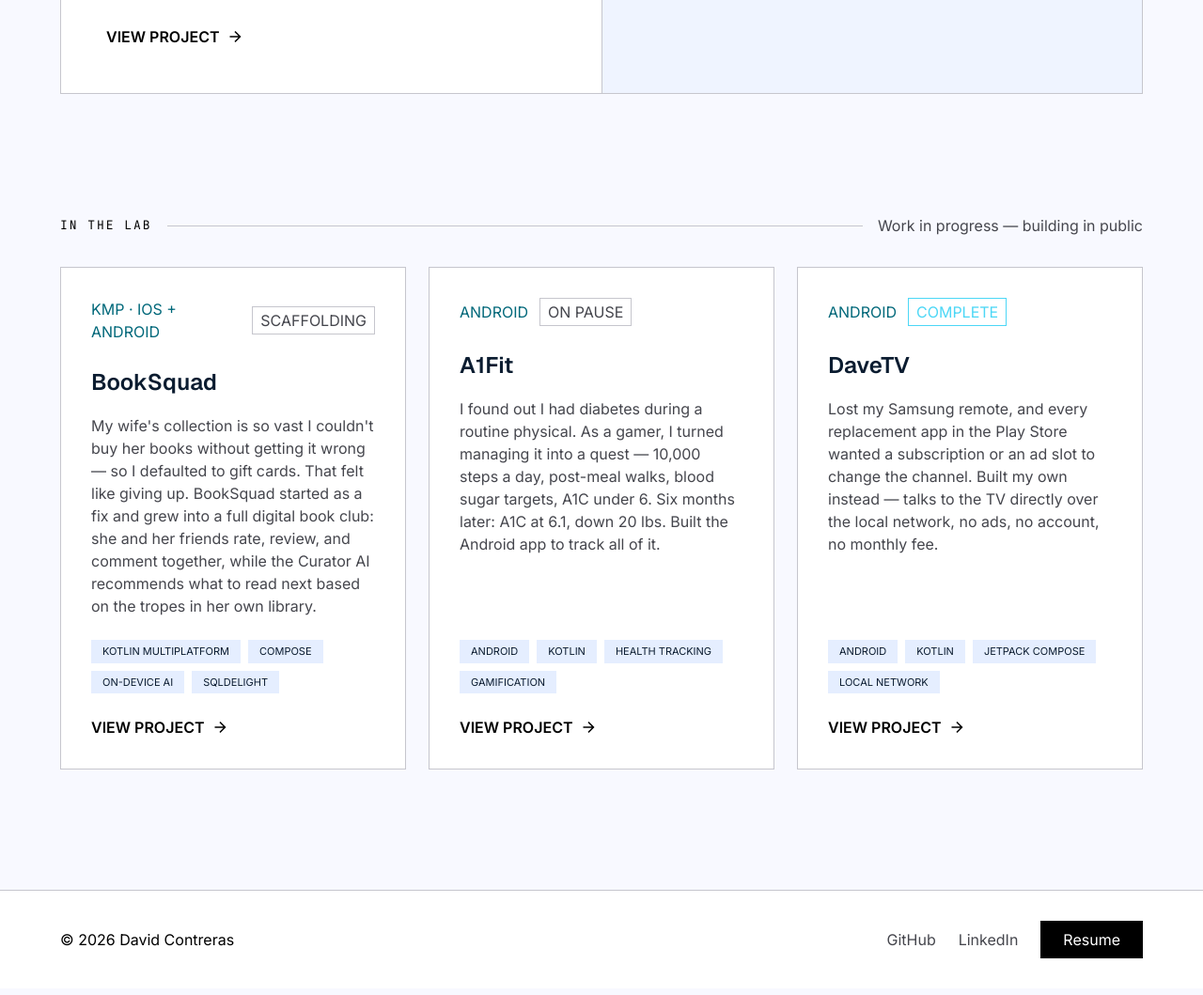
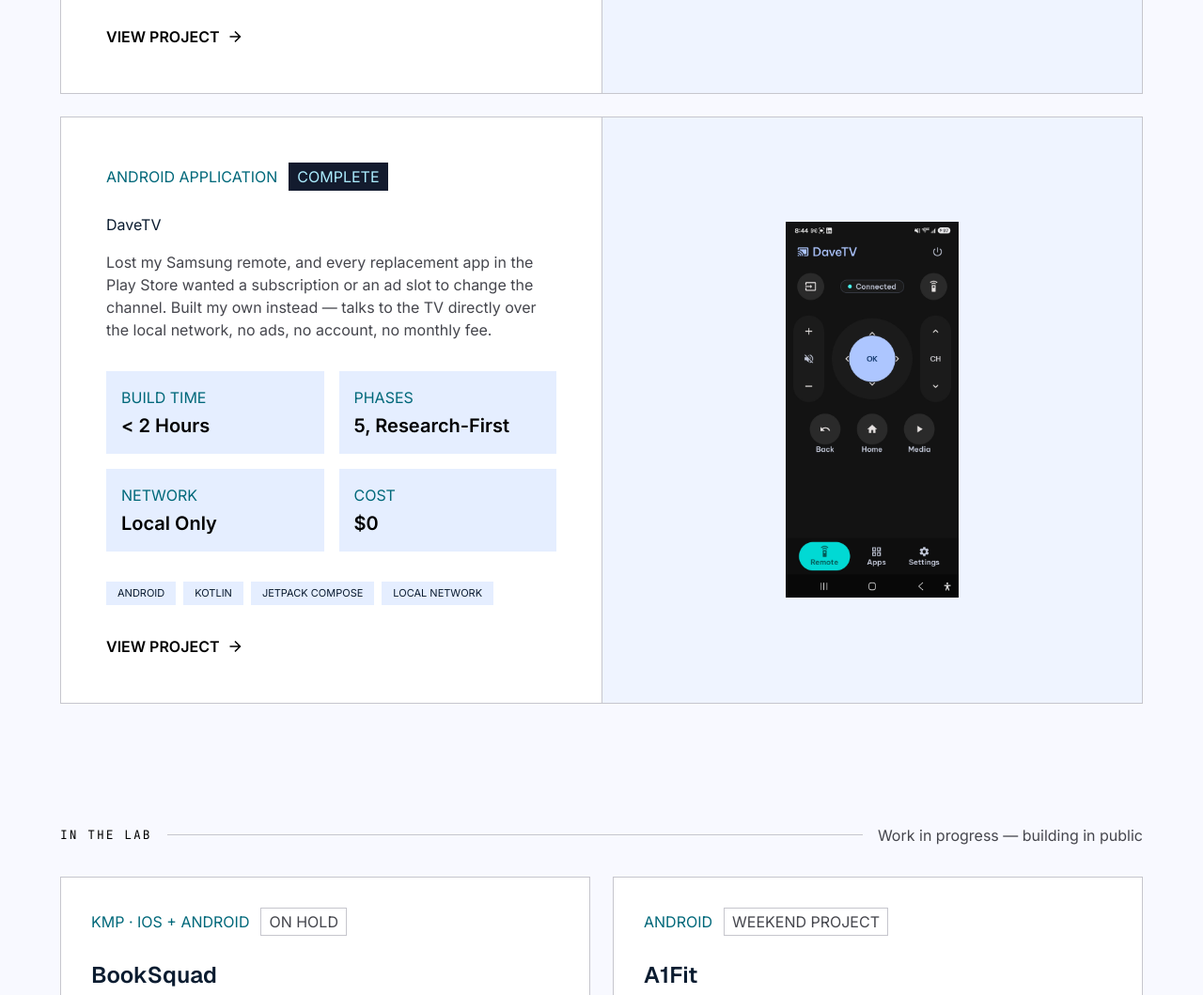
Before and after one commit to davidcon05/davidcon05.github.io, an Astro site: page /projects in a window 1280 px wide. Shown: the part 1040-2099 px from the top of the page at 94% size. Built offline with nearby package versions, Linux system fonts and the light colour scheme; Astro itself is replaced by a stand-in of ours.

Commit message:
Refresh project statuses and badge styling on Projects page
- DaveTV moves from "In the Lab" into "Completed" alongside EcoJournal,
  now as a full flagship card matching EcoJournal's treatment
- COMPLETE and IN TESTFLIGHT badges both use the filled navy/cyan
  treatment (matches blog card hover state) instead of a thin cyan
  outline, so they actually pop against the card background
- A1Fit relabeled from ON PAUSE to WEEKEND PROJECT, DaveTV's build
  time corrected from "1 Weekend" to "< 2 Hours"
- BookSquad relabeled from SCAFFOLDING/IN DEVELOPMENT to ON HOLD, and
  its ISBN-scanning feature copy now honestly describes the
  cross-platform barcode-detection snag that's actually blocking it

```diff
--- a/src/pages/projects.astro
+++ b/src/pages/projects.astro
@@ -24,12 +24,14 @@ import Footer from '../components/Footer.astro';
       </div>
     </section>
 
-    <!-- Featured: EcoJournal -->
+    <!-- Completed -->
     <section class="mb-[var(--spacing-section-gap)]">
       <div class="flex items-center gap-4 mb-8">
-        <h2 class="text-primary" style="font-family: var(--font-label-mono); font-size: var(--font-size-label-mono); letter-spacing: 0.15em;">SHIPPED</h2>
+        <h2 class="text-primary" style="font-family: var(--font-label-mono); font-size: var(--font-size-label-mono); letter-spacing: 0.15em;">COMPLETED</h2>
         <div class="h-px bg-outline-variant flex-grow"></div>
       </div>
+
+      <div class="space-y-[var(--spacing-gutter)]">
 
       <article class="border border-outline-variant bg-surface-container-lowest hover:border-secondary transition-colors group">
         <div class="grid grid-cols-1 md:grid-cols-2">
@@ -39,7 +41,7 @@ import Footer from '../components/Footer.astro';
             <div>
               <div class="flex items-center gap-3 mb-6">
                 <span class="font-[var(--font-label-mono)] text-[var(--font-size-label-mono)] text-secondary uppercase">iOS Application</span>
-                <span class="font-[var(--font-label-mono)] text-[var(--font-size-label-mono)] px-2 py-0.5 border" style="border-color: #4cd7f6; color: #4cd7f6;">IN TESTFLIGHT</span>
+                <span class="font-[var(--font-label-mono)] text-[var(--font-size-label-mono)] px-2 py-0.5 border" style="background-color: #131b2e; border-color: #131b2e; color: #acedff;">IN TESTFLIGHT</span>
               </div>
               <h2 class="mb-4" style="font-family: var(--font-headline-lg); font-size: var(--font-size-headline-lg); line-height: var(--font-size-headline-lg--line-height); font-weight: var(--font-size-headline-lg--font-weight);">
                 EcoJournal
@@ -96,6 +98,73 @@ import Footer from '../components/Footer.astro';
 
         </div>
       </article>
+
+      <!-- Featured: DaveTV -->
+      <article class="border border-outline-variant bg-surface-container-lowest hover:border-secondary transition-colors group">
+        <div class="grid grid-cols-1 md:grid-cols-2">
+
+          <!-- Left: Info -->
+          <div class="p-8 md:p-12 flex flex-col justify-between">
+            <div>
+              <div class="flex items-center gap-3 mb-6">
+                <span class="font-[var(--font-label-mono)] text-[var(--font-size-label-mono)] text-secondary uppercase">Android Application</span>
+                <span class="font-[var(--font-label-mono)] text-[var(--font-size-label-mono)] px-2 py-0.5 border" style="background-color: #131b2e; border-color: #131b2e; color: #acedff;">COMPLETE</span>
+              </div>
+              <h2 class="mb-4" style="font-family: var(--font-headline-lg); font-size: var(--font-size-headline-lg); line-height: var(--font-size-headline-lg--line-height); font-weight: var(--font-size-headline-lg--font-weight);">
+                DaveTV
+              </h2>
+              <p class="font-[var(--font-body-md)] text-[var(--font-size-body-md)] text-on-surface-variant mb-8" style="line-height: var(--font-size-body-md--line-height);">
+                Lost my Samsung remote, and every replacement app in the Play Store wanted a subscription or an ad slot to change the channel. Built my own instead — talks to the TV directly over the local network, no ads, no account, no monthly fee.
+              </p>
+
+              <div class="grid grid-cols-2 gap-4 mb-8">
+                <div class="bg-surface-container p-4">
+                  <p class="font-[var(--font-label-mono)] text-[var(--font-size-label-mono)] text-secondary mb-1">BUILD TIME</p>
+                  <p class="font-bold text-primary text-xl">&lt; 2 Hours</p>
+                </div>
+                <div class="bg-surface-container p-4">
+                  <p class="font-[var(--font-label-mono)] text-[var(--font-size-label-mono)] text-secondary mb-1">PHASES</p>
+                  <p class="font-bold text-primary text-xl">5, Research-First</p>
+                </div>
+                <div class="bg-surface-container p-4">
+                  <p class="font-[var(--font-label-mono)] text-[var(--font-size-label-mono)] text-secondary mb-1">NETWORK</p>
+                  <p class="font-bold text-primary text-xl">Local Only</p>
+                </div>
+                <div class="bg-surface-container p-4">
+                  <p class="font-[var(--font-label-mono)] text-[var(--font-size-label-mono)] text-secondary mb-1">COST</p>
+                  <p class="font-bold text-primary text-xl">$0</p>
+                </div>
+              </div>
+
+              <div class="flex flex-wrap gap-2 mb-8">
+                <span class="font-[var(--font-label-mono)] text-[11px] bg-surface-container px-3 py-1">ANDROID</span>
+                <span class="font-[var(--font-label-mono)] text-[11px] bg-surface-container px-3 py-1">KOTLIN</span>
+                <span class="font-[var(--font-label-mono)] text-[11px] bg-surface-container px-3 py-1">JETPACK COMPOSE</span>
+                <span class="font-[var(--font-label-mono)] text-[11px] bg-surface-container px-3 py-1">LOCAL NETWORK</span>
+              </div>
+            </div>
+
+            <a
+              href="/projects/davetv"
+              class="inline-flex items-center gap-2 font-bold font-[var(--font-label-mono)] text-[var(--font-size-label-mono)] text-primary group-hover:text-secondary transition-colors"
+            >
+              VIEW PROJECT
+              <span class="material-symbols-outlined" style="font-size: 18px;">arrow_forward</span>
+            </a>
+          </div>
+
+          <!-- Right: Screenshot -->
+          <div class="border-l border-outline-variant bg-surface-container-low flex items-center justify-center p-6 min-h-[400px]">
+            <img
+              src="/images/davetv-remote-ui.jpg"
+              alt="The DaveTV remote UI, showing the full button layout"
+              class="max-h-[400px] w-auto"
+            />
+          </div>
+
+        </div>
+      </article>
+      </div>
     </section>
 
     <!-- In the Lab -->
@@ -106,13 +175,13 @@ import Footer from '../components/Footer.astro';
         <span class="font-[var(--font-label-mono)] text-[var(--font-size-label-mono)] text-on-surface-variant">Work in progress — building in public</span>
       </div>
 
-      <div class="grid grid-cols-1 md:grid-cols-3 gap-[var(--spacing-gutter)]">
+      <div class="grid grid-cols-1 md:grid-cols-2 gap-[var(--spacing-gutter)]">
 
         <!-- BookSquad -->
         <article class="border border-outline-variant bg-surface-container-lowest hover:border-secondary transition-colors p-8 flex flex-col">
           <div class="flex items-center gap-3 mb-6">
             <span class="font-[var(--font-label-mono)] text-[var(--font-size-label-mono)] text-secondary uppercase">KMP · iOS + Android</span>
-            <span class="font-[var(--font-label-mono)] text-[var(--font-size-label-mono)] px-2 py-0.5 border border-outline-variant text-on-surface-variant">SCAFFOLDING</span>
+            <span class="font-[var(--font-label-mono)] text-[var(--font-size-label-mono)] px-2 py-0.5 border border-outline-variant text-on-surface-variant">ON HOLD</span>
           </div>
           <h3 class="mb-4" style="font-family: var(--font-headline-md); font-size: var(--font-size-headline-md); line-height: var(--font-size-headline-md--line-height); font-weight: var(--font-size-headline-md--font-weight);">
             BookSquad
@@ -139,7 +208,7 @@ import Footer from '../components/Footer.astro';
         <article class="border border-outline-variant bg-surface-container-lowest hover:border-secondary transition-colors p-8 flex flex-col">
           <div class="flex items-center gap-3 mb-6">
             <span class="font-[var(--font-label-mono)] text-[var(--font-size-label-mono)] text-secondary uppercase">Android</span>
-            <span class="font-[var(--font-label-mono)] text-[var(--font-size-label-mono)] px-2 py-0.5 border border-outline-variant text-on-surface-variant">ON PAUSE</span>
+            <span class="font-[var(--font-label-mono)] text-[var(--font-size-label-mono)] px-2 py-0.5 border border-outline-variant text-on-surface-variant">WEEKEND PROJECT</span>
           </div>
           <h3 class="mb-4" style="font-family: var(--font-headline-md); font-size: var(--font-size-headline-md); line-height: var(--font-size-headline-md--line-height); font-weight: var(--font-size-headline-md--font-weight);">
             A1Fit
@@ -162,33 +231,6 @@ import Footer from '../components/Footer.astro';
           </a>
         </article>
 
-        <!-- DaveTV -->
-        <article class="border border-outline-variant bg-surface-container-lowest hover:border-secondary transition-colors p-8 flex flex-col">
-          <div class="flex items-center gap-3 mb-6">
-            <span class="font-[var(--font-label-mono)] text-[var(--font-size-label-mono)] text-secondary uppercase">Android</span>
-            <span class="font-[var(--font-label-mono)] text-[var(--font-size-label-mono)] px-2 py-0.5 border" style="border-color: #4cd7f6; color: #4cd7f6;">COMPLETE</span>
-          </div>
-          <h3 class="mb-4" style="font-family: var(--font-headline-md); font-size: var(--font-size-headline-md); line-height: var(--font-size-headline-md--line-height); font-weight: var(--font-size-headline-md--font-weight);">
-            DaveTV
-          </h3>
-          <p class="font-[var(--font-body-md)] text-[var(--font-size-body-md)] text-on-surface-variant mb-6 flex-grow" style="line-height: var(--font-size-body-md--line-height);">
-            Lost my Samsung remote, and every replacement app in the Play Store wanted a subscription or an ad slot to change the channel. Built my own instead — talks to the TV directly over the local network, no ads, no account, no monthly fee.
-          </p>
-          <div class="flex flex-wrap gap-2 mb-6">
-            <span class="font-[var(--font-label-mono)] text-[11px] bg-surface-container px-3 py-1">ANDROID</span>
-            <span class="font-[var(--font-label-mono)] text-[11px] bg-surface-container px-3 py-1">KOTLIN</span>
-            <span class="font-[var(--font-label-mono)] text-[11px] bg-surface-container px-3 py-1">JETPACK COMPOSE</span>
-            <span class="font-[var(--font-label-mono)] text-[11px] bg-surface-container px-3 py-1">LOCAL NETWORK</span>
-          </div>
-          <a
-            href="/projects/davetv"
-            class="inline-flex items-center gap-2 font-bold font-[var(--font-label-mono)] text-[var(--font-size-label-mono)] text-primary hover:text-secondary transition-colors"
-          >
-            VIEW PROJECT
-            <span class="material-symbols-outlined" style="font-size: 18px;">arrow_forward</span>
-          </a>
-        </article>
-
       </div>
     </section>
 
--- a/src/pages/projects/a1fit.astro
+++ b/src/pages/projects/a1fit.astro
@@ -23,7 +23,7 @@ import Footer from '../../components/Footer.astro';
         <div>
           <div class="flex flex-wrap items-center gap-3 mb-6">
             <span class="font-[var(--font-label-mono)] text-[var(--font-size-label-mono)] text-secondary uppercase">Android</span>
-            <span class="font-[var(--font-label-mono)] text-[var(--font-size-label-mono)] px-2 py-0.5 border border-outline-variant text-on-surface-variant">ON PAUSE</span>
+            <span class="font-[var(--font-label-mono)] text-[var(--font-size-label-mono)] px-2 py-0.5 border border-outline-variant text-on-surface-variant">WEEKEND PROJECT</span>
           </div>
           <h1 class="mb-6" style="font-family: var(--font-headline-xl); font-size: var(--font-size-headline-xl); line-height: var(--font-size-headline-xl--line-height); font-weight: var(--font-size-headline-xl--font-weight); letter-spacing: var(--font-size-headline-xl--letter-spacing);">
             A1Fit
--- a/src/pages/projects/booksquad.astro
+++ b/src/pages/projects/booksquad.astro
@@ -21,7 +21,7 @@ import Footer from '../../components/Footer.astro';
     <section class="mb-16">
       <div class="flex flex-wrap items-center gap-3 mb-6">
         <span class="font-[var(--font-label-mono)] text-[var(--font-size-label-mono)] text-secondary uppercase">Kotlin Multiplatform · iOS + Android</span>
-        <span class="font-[var(--font-label-mono)] text-[var(--font-size-label-mono)] px-2 py-0.5 border border-outline-variant text-on-surface-variant">IN DEVELOPMENT</span>
+        <span class="font-[var(--font-label-mono)] text-[var(--font-size-label-mono)] px-2 py-0.5 border border-outline-variant text-on-surface-variant">ON HOLD</span>
       </div>
       <h1 class="mb-6" style="font-family: var(--font-headline-xl); font-size: var(--font-size-headline-xl); line-height: var(--font-size-headline-xl--line-height); font-weight: var(--font-size-headline-xl--font-weight); letter-spacing: var(--font-size-headline-xl--letter-spacing);">
         BookSquad
@@ -140,7 +140,7 @@ import Footer from '../../components/Footer.astro';
               Scan a Barcode. Your Library Updates.
             </h3>
             <p class="font-[var(--font-body-md)] text-[var(--font-size-body-md)] text-on-surface-variant mb-6" style="line-height: var(--font-size-body-md--line-height);">
-              Point the camera at the ISBN barcode. The app fetches the title, author, cover, and metadata from Google Books automatically. No typing. Cataloguing a physical shelf goes from an afternoon project to a twenty-minute one.
+              Point the camera at the ISBN barcode and the app fetches title, author, cover, and metadata from Google Books automatically — that's the plan. In practice, getting a reliable scan across different phone cameras, lighting, and book-cover finishes turned into its own project: ML Kit and Vision don't agree on what counts as a clean read, and a flaky scanner is worse than no scanner at all. This is the piece that put BookSquad on hold while I rethink the approach.
             </p>
             <div class="flex flex-wrap gap-2">
               <span class="font-[var(--font-label-mono)] text-[11px] bg-surface-container px-3 py-1">ML KIT (ANDROID)</span>
--- a/src/pages/projects/davetv.astro
+++ b/src/pages/projects/davetv.astro
@@ -23,7 +23,7 @@ import Footer from '../../components/Footer.astro';
         <div>
           <div class="flex flex-wrap items-center gap-3 mb-6">
             <span class="font-[var(--font-label-mono)] text-[var(--font-size-label-mono)] text-secondary uppercase">Android Application</span>
-            <span class="font-[var(--font-label-mono)] text-[var(--font-size-label-mono)] px-2 py-0.5 border" style="border-color: #4cd7f6; color: #4cd7f6;">COMPLETE</span>
+            <span class="font-[var(--font-label-mono)] text-[var(--font-size-label-mono)] px-2 py-0.5 border" style="background-color: #131b2e; border-color: #131b2e; color: #acedff;">COMPLETE</span>
           </div>
           <h1 class="mb-6" style="font-family: var(--font-headline-xl); font-size: var(--font-size-headline-xl); line-height: var(--font-size-headline-xl--line-height); font-weight: var(--font-size-headline-xl--font-weight); letter-spacing: var(--font-size-headline-xl--letter-spacing);">
             DaveTV
@@ -38,7 +38,7 @@ import Footer from '../../components/Footer.astro';
           <div class="flex flex-col gap-3">
             <div class="flex items-center gap-2 border border-outline-variant px-4 py-2">
               <span class="material-symbols-outlined text-secondary" style="font-size: 16px;">schedule</span>
-              <span class="font-[var(--font-label-mono)] text-[var(--font-size-label-mono)] text-on-surface-variant">One weekend, done before the movie was</span>
+              <span class="font-[var(--font-label-mono)] text-[var(--font-size-label-mono)] text-on-surface-variant">Under 2 hours, done before the movie was</span>
             </div>
             <div class="flex items-center gap-2 border border-outline-variant px-4 py-2">
               <span class="material-symbols-outlined text-secondary" style="font-size: 16px;">layers</span>
--- a/src/pages/projects/ecojournal.astro
+++ b/src/pages/projects/ecojournal.astro
@@ -23,7 +23,7 @@ import Footer from '../../components/Footer.astro';
         <div>
           <div class="flex flex-wrap items-center gap-3 mb-6">
             <span class="font-[var(--font-label-mono)] text-[var(--font-size-label-mono)] text-secondary uppercase">iOS Application</span>
-            <span class="font-[var(--font-label-mono)] text-[var(--font-size-label-mono)] px-2 py-0.5 border" style="border-color: #4cd7f6; color: #4cd7f6;">IN TESTFLIGHT</span>
+            <span class="font-[var(--font-label-mono)] text-[var(--font-size-label-mono)] px-2 py-0.5 border" style="background-color: #131b2e; border-color: #131b2e; color: #acedff;">IN TESTFLIGHT</span>
           </div>
           <h1 class="mb-6" style="font-family: var(--font-headline-xl); font-size: var(--font-size-headline-xl); line-height: var(--font-size-headline-xl--line-height); font-weight: var(--font-size-headline-xl--font-weight); letter-spacing: var(--font-size-headline-xl--letter-spacing);">
             EcoJournal
```
